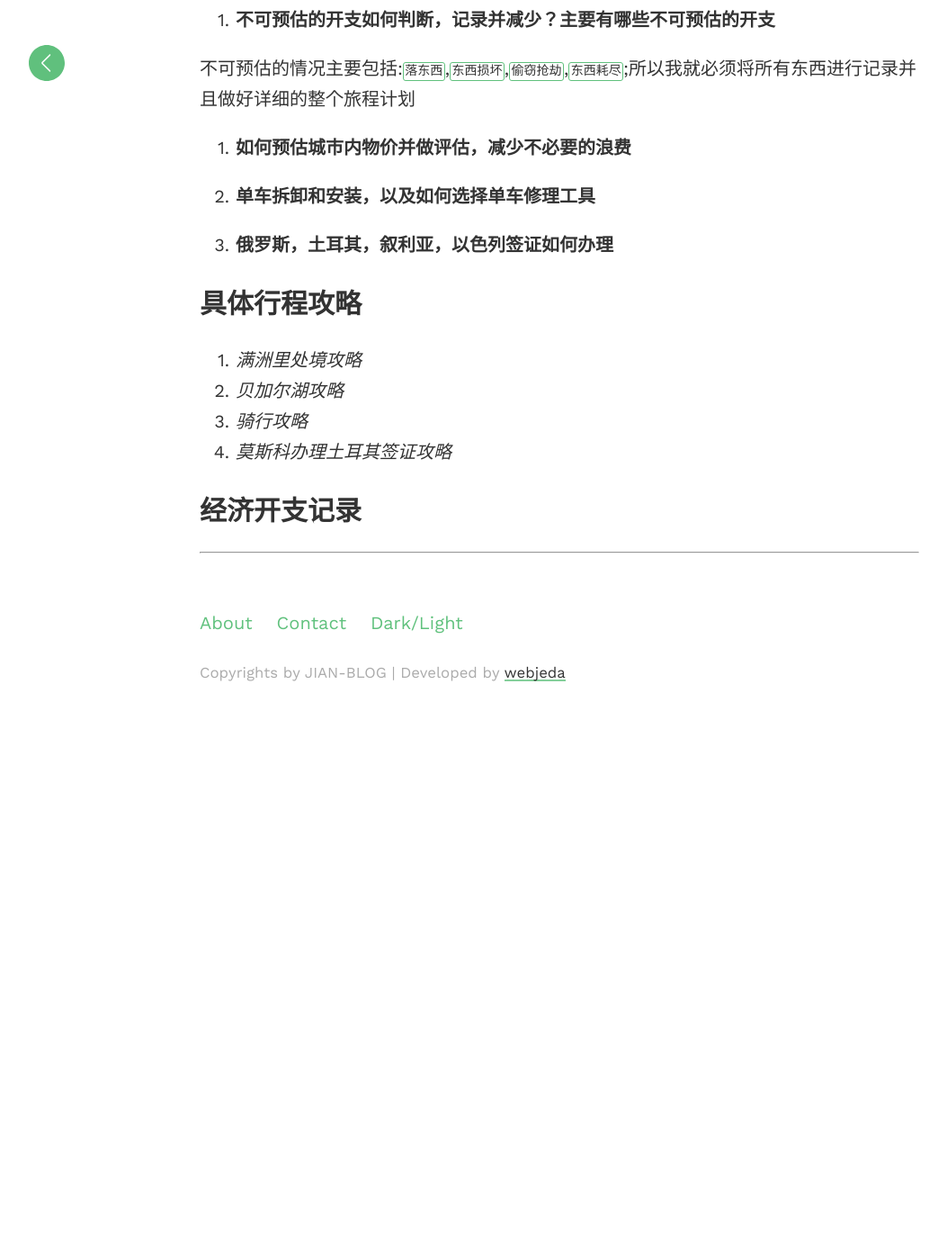
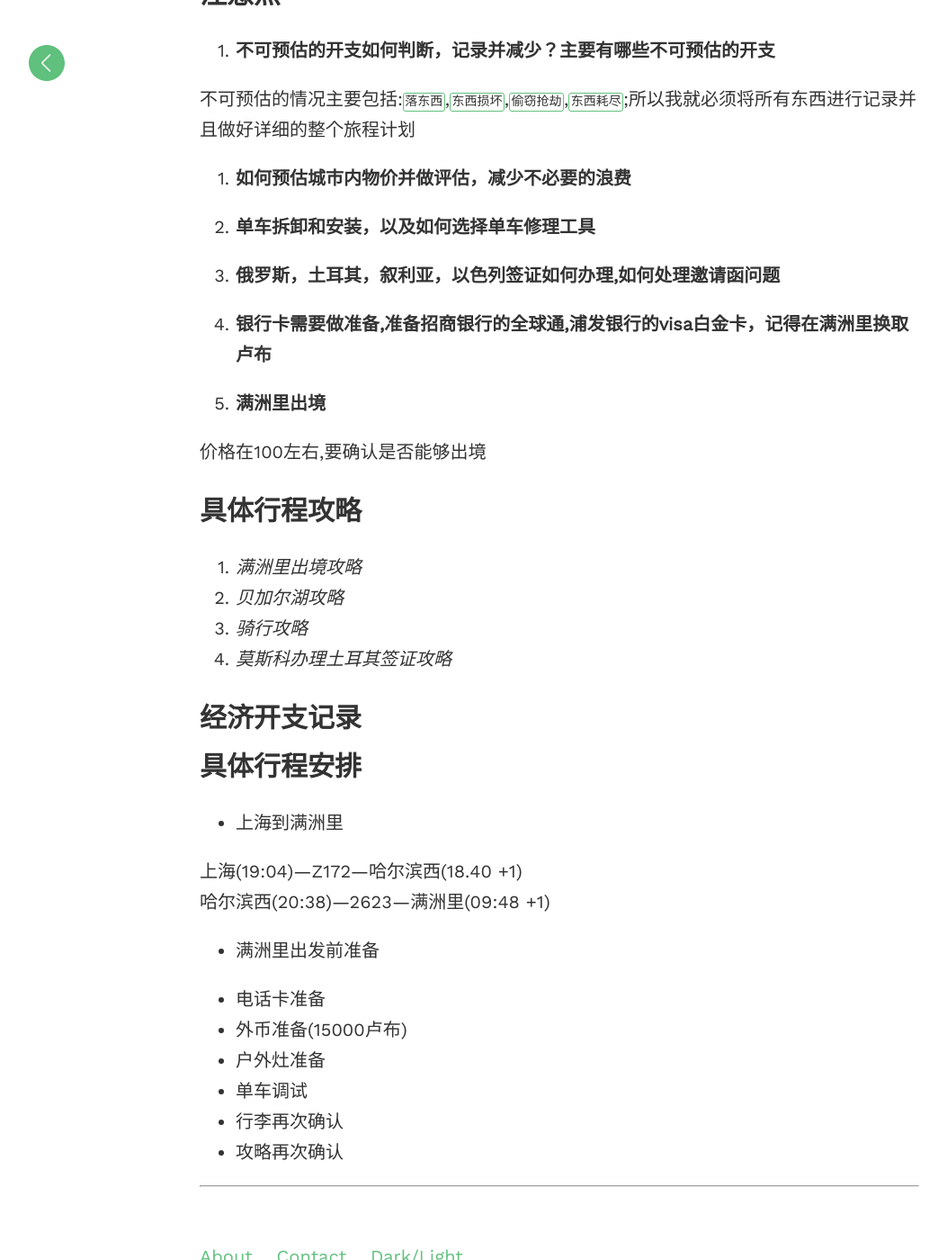
Before and after one commit to aFeiZzz/jianjustin.github.io, a Jekyll site: the page built from _posts/2018-02-25-2018行走计划.md, in a window 1280 px wide and 1400 px high, scrolled down 5554 px. Shown: the whole window at 90% size, without its empty margins (18-1071 px from the left). Built offline with Jekyll 4.4.1, drawn with Linux system fonts in a browser that asks for light colours; comment, search, counter and statistics services are not loaded; before the commit the page ends 6317 px from its top, so only the background shows below that.

Commit message:
cr:确认出发前行程

```diff
--- a/_posts/2018-02-25-2018行走计划.md
+++ b/_posts/2018-02-25-2018行走计划.md
@@ -144,12 +144,34 @@ title: 2018行走计划
 
 3. **单车拆卸和安装，以及如何选择单车修理工具**
 
-4. **俄罗斯，土耳其，叙利亚，以色列签证如何办理**
+4. **俄罗斯，土耳其，叙利亚，以色列签证如何办理,如何处理邀请函问题**
+
+5. **银行卡需要做准备,准备招商银行的全球通,浦发银行的visa白金卡，记得在满洲里换取卢布**
+
+6. **满洲里出境**
+
+价格在100左右,要确认是否能够出境
 
 ## 具体行程攻略
-1. _满洲里处境攻略_
+1. _满洲里出境攻略_
 2. _贝加尔湖攻略_
 3. _骑行攻略_
 4. _莫斯科办理土耳其签证攻略_
 
 ## 经济开支记录
+
+## 具体行程安排
+
+* 上海到满洲里
+
+上海(19:04)—Z172—哈尔滨西(18.40 +1) <br>
+哈尔滨西(20:38)—2623—满洲里(09:48 +1) <br>
+
+* 满洲里出发前准备
+
+- 电话卡准备
+- 外币准备(15000卢布)
+- 户外灶准备
+- 单车调试
+- 行李再次确认
+- 攻略再次确认
```
